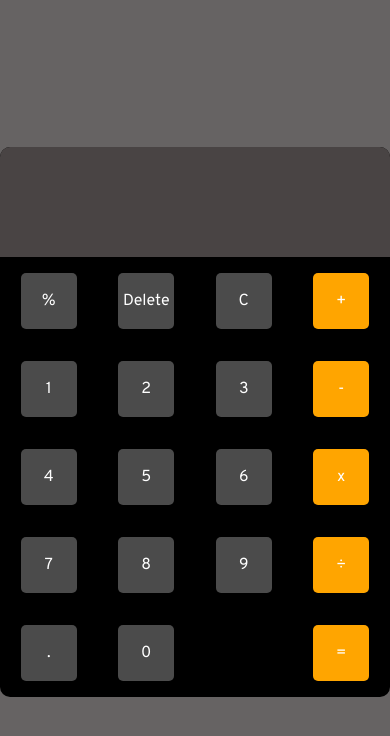
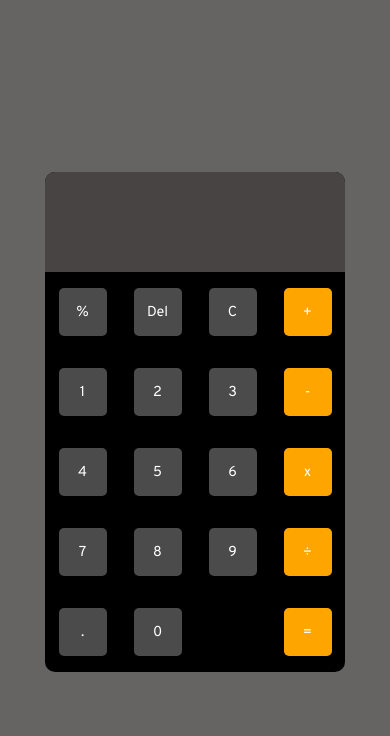
Before and after one commit to RafaelBerger/calculadora, a plain HTML site: page index.html in a window 390 px wide. Drawn offline with Linux system fonts and the light colour scheme.

Commit message:
Media query adicionada

```diff
--- a/index.html
+++ b/index.html
@@ -26,7 +26,7 @@
           <div class="keys number_0 numbers">0</div>
           <div class="keys dot numbers">.</div>
           <div class="keys clear">C</div>
-          <div class="keys delete">Delete</div>
+          <div class="keys delete">Del</div>
           <div class="keys porcentage">%</div>
           <div class="keys orange_key operators sum">+</div>
           <div class="keys orange_key operators sub">-</div>
--- a/style.css
+++ b/style.css
@@ -171,3 +171,16 @@ body {
   grid-column: 4;
   grid-row: 4;
 }
+
+@media (max-width: 450px) {
+  .calc_body {
+    width: 300px;
+    height: 500px;
+  }
+
+  .keys {
+    width: 3rem;
+    height: 3rem;
+    font-size: 0.9rem;
+  }
+}
```
